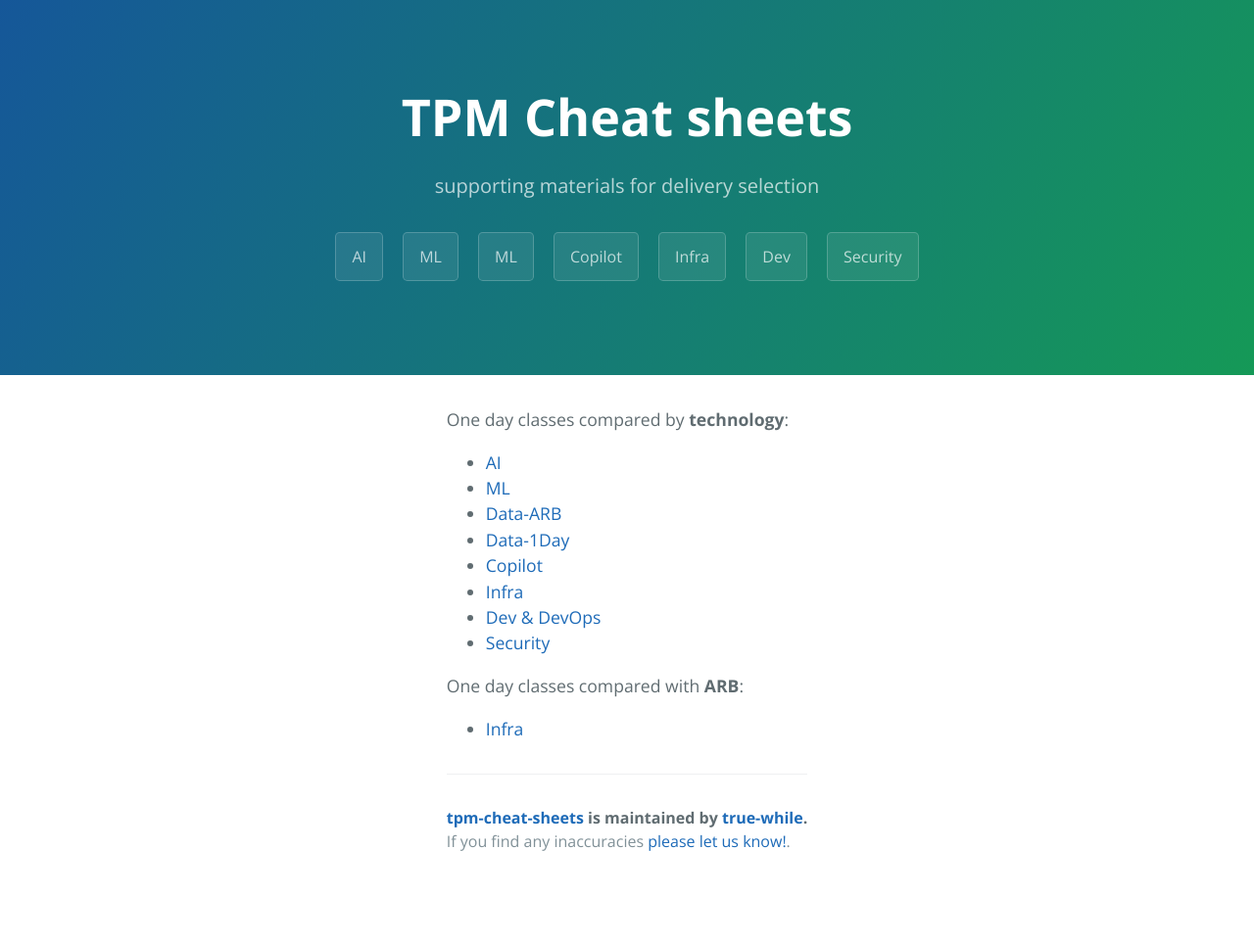
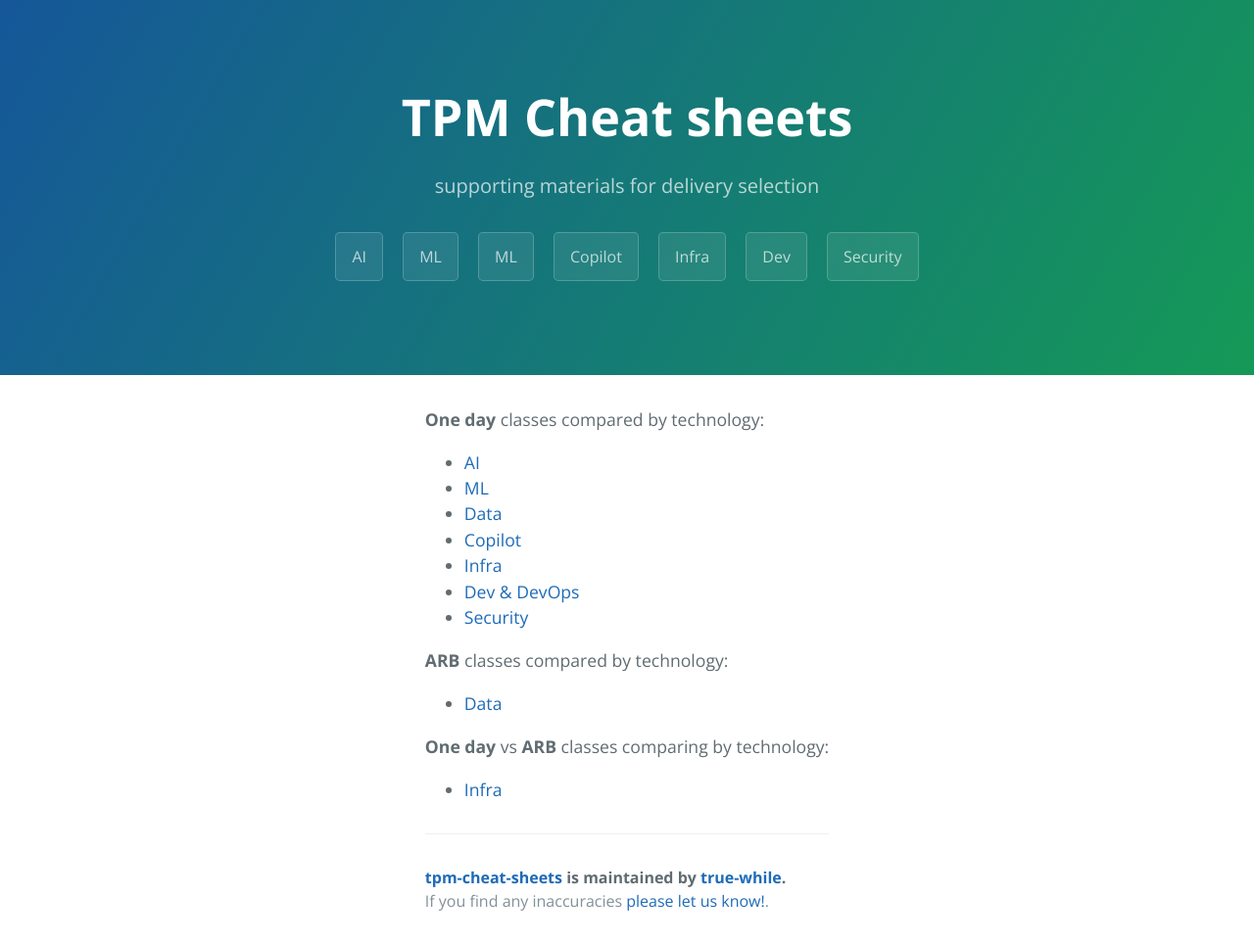
Before and after one commit to true-while/tpm-cheat-sheets, a Jekyll site: the page built from index.md, in a window 1280 px wide. Shown: the whole page at 98% size. Built offline with Jekyll 4.4.1, drawn with Linux system fonts in a browser that asks for light colours; before the commit the page ends 903 px from its top, so only the background shows below that.

Commit message:
main page update

```diff
--- a/index.md
+++ b/index.md
@@ -2,19 +2,20 @@
 layout: default
 ---
 
-One day classes compared by **technology**:
-
+**One day** classes compared by technology:
 
 - [AI](./docs/ai-table.md)
 - [ML](./docs/ml-table.md)
-- [Data-ARB](./docs/dp-table-arb.md)
-- [Data-1Day](./docs/dp-table-1d.md)
+- [Data](./docs/dp-table.md)
 - [Copilot](./docs/copilot-table.md)
 - [Infra](./docs/admin-table.md)
 - [Dev & DevOps](./docs/dev-table.md)
 - [Security](./docs/security-table.md)
 
+**ARB** classes compared by technology:
 
-One day classes compared with **ARB**:
+- [Data](./docs/dp-table-arb.md)
+
+**One day** vs **ARB** classes comparing by technology:
 
 - [Infra](./docs/admin-compare.md)
```
